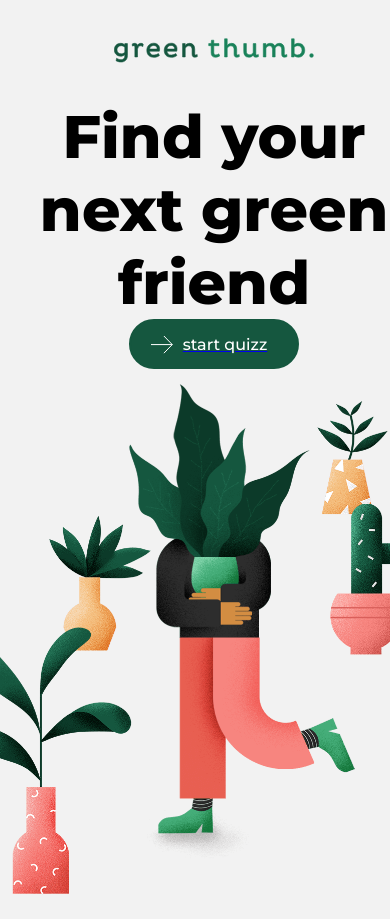
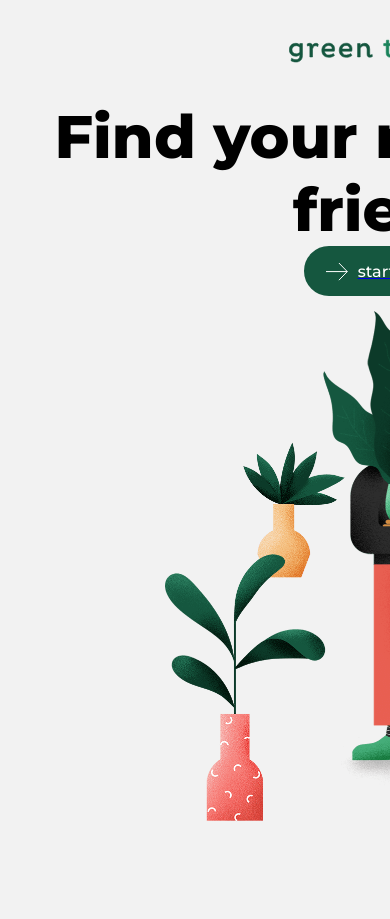
Before and after one commit to brunocsouto/greenthumb, a React (Create React App) app: page / in a window 390 px wide. Shown: the top 919 px of the page. After the commit the page ends 846 px from the top, so only its background shows below. Built offline with nearby package versions, Linux system fonts and the light colour scheme.

Commit message:
Fixing responsive home layout

```diff
--- a/src/pages/Start/styles.css
+++ b/src/pages/Start/styles.css
@@ -1,8 +1,3 @@
-html, body {
-    height: 100%;
-    width:100%;
-}
-
 body {
     overflow: hidden;
 }
@@ -12,6 +7,11 @@ body {
 .image {grid-area: image;}
 
 @media only screen and (min-width: 961px){
+    html, body {
+        height: 100%;
+        width:100%;
+    }
+
     .window {
         background-image: url('../../assets/illustrations/illustration-home.png');
         background-repeat: no-repeat;
@@ -47,7 +47,6 @@ body {
             'logo'
             'main'
             'image';
-        grid-template-columns: repeat(auto-fill, minmax(350px, 1fr));
         grid-template-rows: 100px 1fr;
     }
 
@@ -68,16 +67,17 @@ body {
     .image {
         width: 700px;
         height: 550px;
-        visibility: hidden;
-    }
 
-
-    .window {
         background-image: url('../../assets/illustrations/illustration-home-mobile.png');
         background-repeat: no-repeat;
         background-position: center bottom;
         background-size: 450px;
         background-position-x: 50%;
+    }
+
+
+    .window {
+        margin: auto;
     }
 }
 
```
